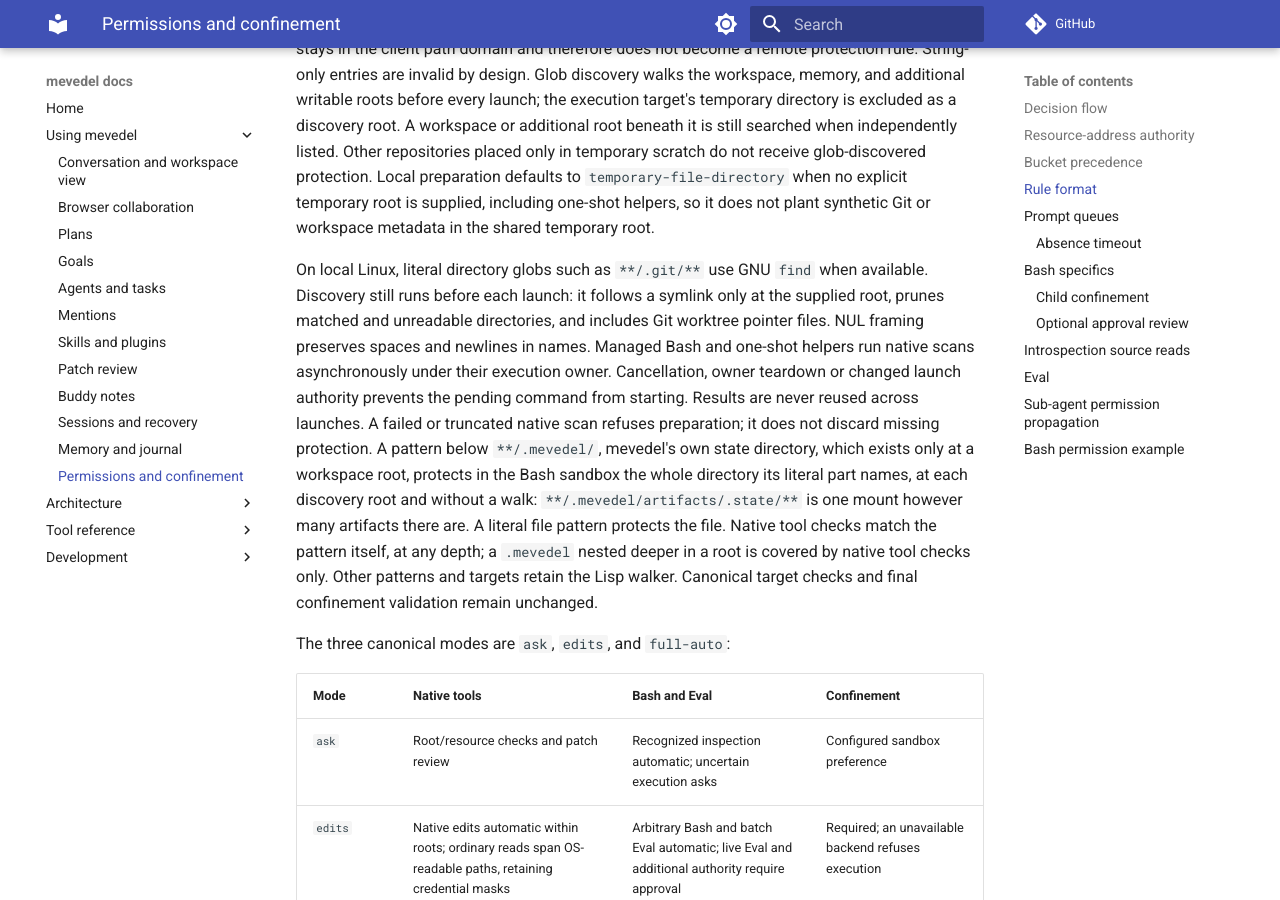
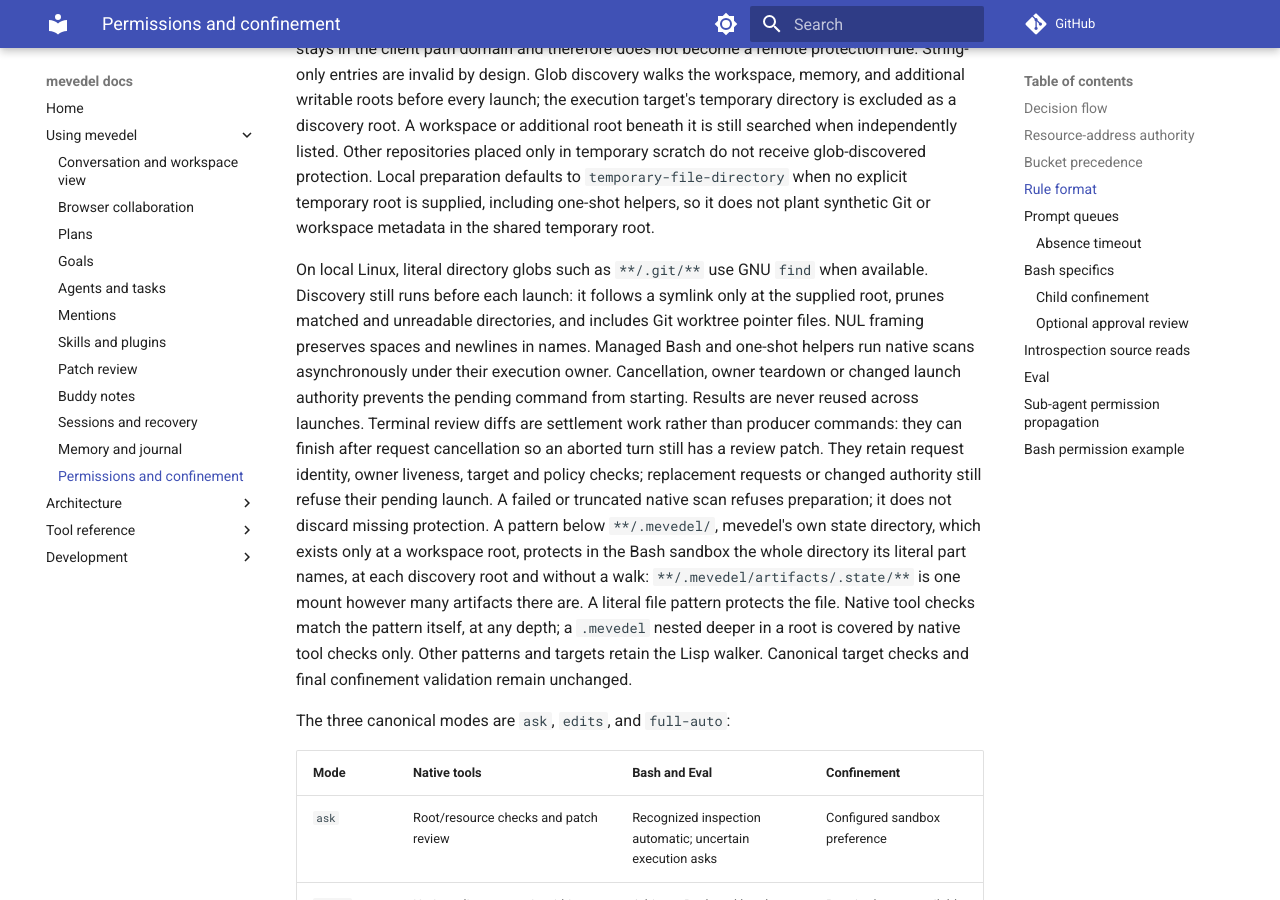
Before and after one commit to FrauH0lle/mevedel, an MkDocs documentation site: the page built from docs/permissions.md, in a window 1280 px wide and 900 px high, scrolled down 7059 px. Built offline with MkDocs 1.6.1 and Material for MkDocs 9.7.7, drawn with Linux system fonts in a browser that asks for light colours; comment, search, counter and statistics services are not loaded.

Commit message:
fix(execution): Finish terminal review diffs after cancellation
Treat final snapshot diffs as settlement work so aborting a turn does not
lose its review patch or report a misleading authority-change warning.
Keep request identity, owner liveness, target and policy checks intact.

* mevedel-execution.el (mevedel-execution--prepare,
mevedel-execution-start-one-shot, mevedel-execution-start-helper): Add an
explicit settlement option that exempts only producer cancellation.

* mevedel-utilities.el (mevedel-start-helper-capturing-output,
mevedel-generate-diff): Thread the settlement option through local diffs.

* mevedel-chat.el (mevedel--generate-final-patch): Opt final review diffs
into settlement. Update the diff declaration.

* mevedel-reminders.el, mevedel-tool-fs-read.el: Update declarations.

* test/test-mevedel-presets.el (mevedel-preset--apply-final-patch): Cover
real discovery and diffs after cancellation, policy drift and request
replacement, with exactly-once continuation and hold release.

* test/test-mevedel-execution-preparation.el (mevedel-execution--prepare):
Preserve ordinary request cancellation before and during discovery.

* docs/permissions.md: Document the terminal review settlement exception.

Validation: required check passes standards, strict compilation of 261
files and all 12793 full-suite results, with 98 skips and no unexpected
results. The 27-file isolated related suite has 699 results, 18 skips and
no unexpected results. The running editor has not reloaded this fix.

```diff
--- a/docs/permissions.md
+++ b/docs/permissions.md
@@ -289,6 +289,10 @@
 Managed Bash and one-shot helpers run native scans asynchronously under their
 execution owner. Cancellation, owner teardown or changed launch authority prevents
 the pending command from starting. Results are never reused across launches.
+Terminal review diffs are settlement work rather than producer commands: they
+can finish after request cancellation so an aborted turn still has a review
+patch. They retain request identity, owner liveness, target and policy checks;
+replacement requests or changed authority still refuse their pending launch.
 A failed or truncated native scan refuses preparation; it does not discard missing protection.
 A pattern below `**/.mevedel/`, mevedel's own state directory, which exists
 only at a workspace root, protects in the Bash sandbox the whole directory its
```
Also changed, not shown: 7 other files.
